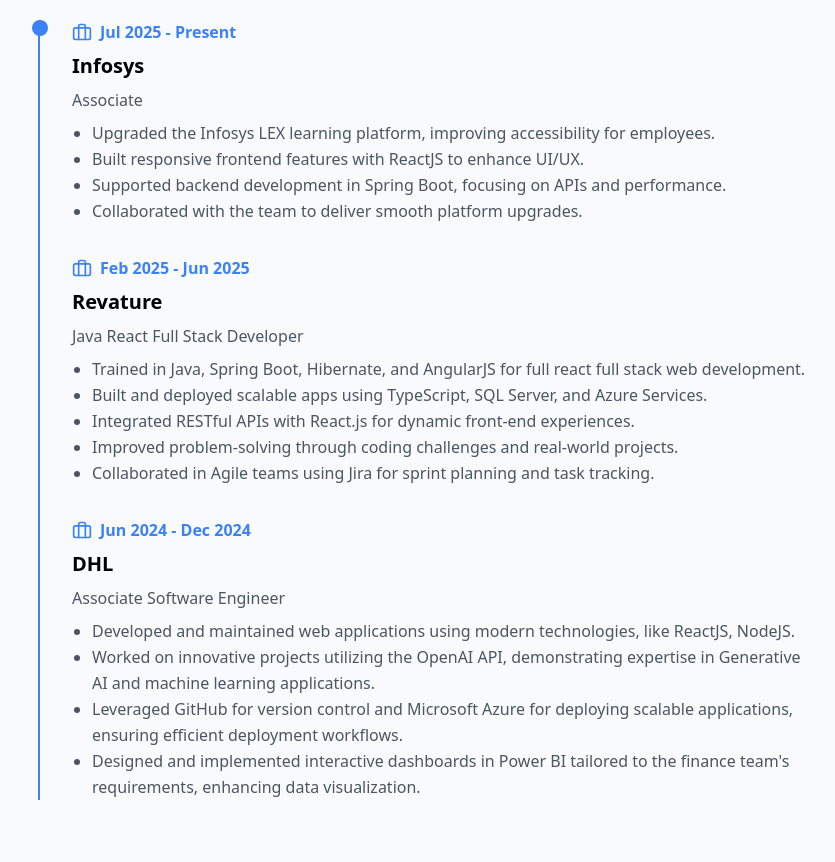
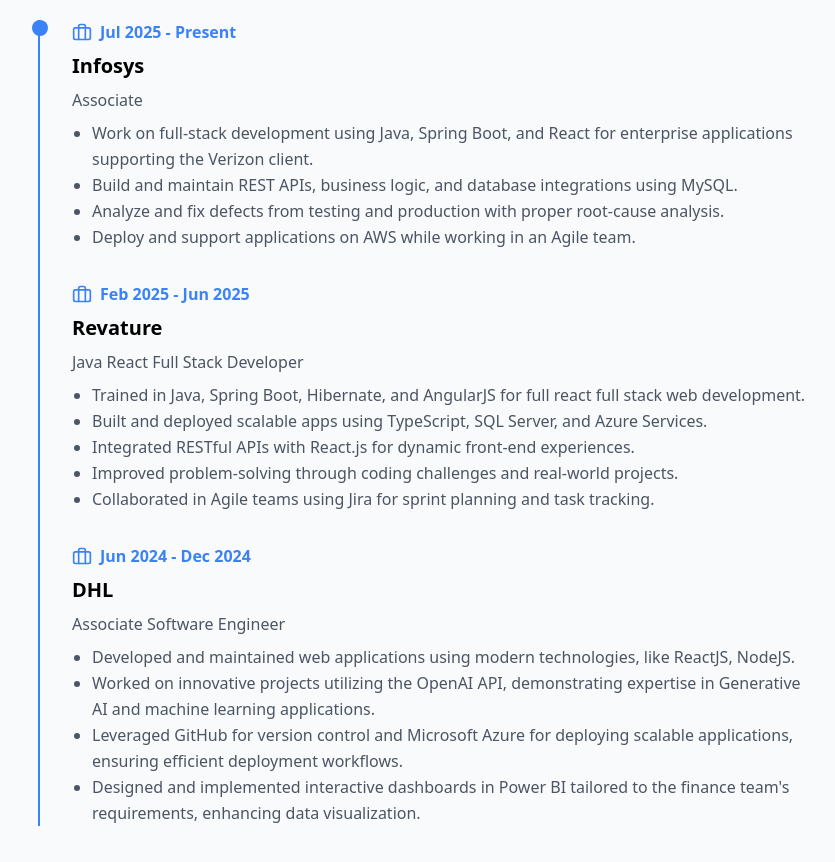
Before and after one commit to R-Dharun/My-Portfolio-1, a React (Vite) app: page / in a window 1280 px wide. Shown: the part 1400-2262 px from the top of the page, without its empty margins (218-1053 px from the left). Built offline with nearby package versions, Linux system fonts and the light colour scheme; no server answers.

Commit message:
Commit
Change in the experience(Verizon)

```diff
--- a/src/components/Experience.tsx
+++ b/src/components/Experience.tsx
@@ -20,10 +20,10 @@
               <p className="text-xl font-bold mb-2"> Infosys</p>
               <h3 className="text-gray-600 mb-2">Associate</h3>
               <ul className="list-disc list-outside pl-5 text-gray-600 leading-relaxed">
-                <li>Upgraded the Infosys LEX learning platform, improving accessibility for employees.</li>
-                <li>Built responsive frontend features with ReactJS to enhance UI/UX.</li>
-                <li>Supported backend development in Spring Boot, focusing on APIs and performance.</li>
-                <li>Collaborated with the team to deliver smooth platform upgrades.</li>
+                <li>Work on full-stack development using Java, Spring Boot, and React for enterprise applications supporting the Verizon client.</li>
+                <li>Build and maintain REST APIs, business logic, and database integrations using MySQL.</li>
+                <li>Analyze and fix defects from testing and production with proper root-cause analysis.</li>
+                <li>Deploy and support applications on AWS while working in an Agile team.</li>
               </ul>
             </div>
 
```
